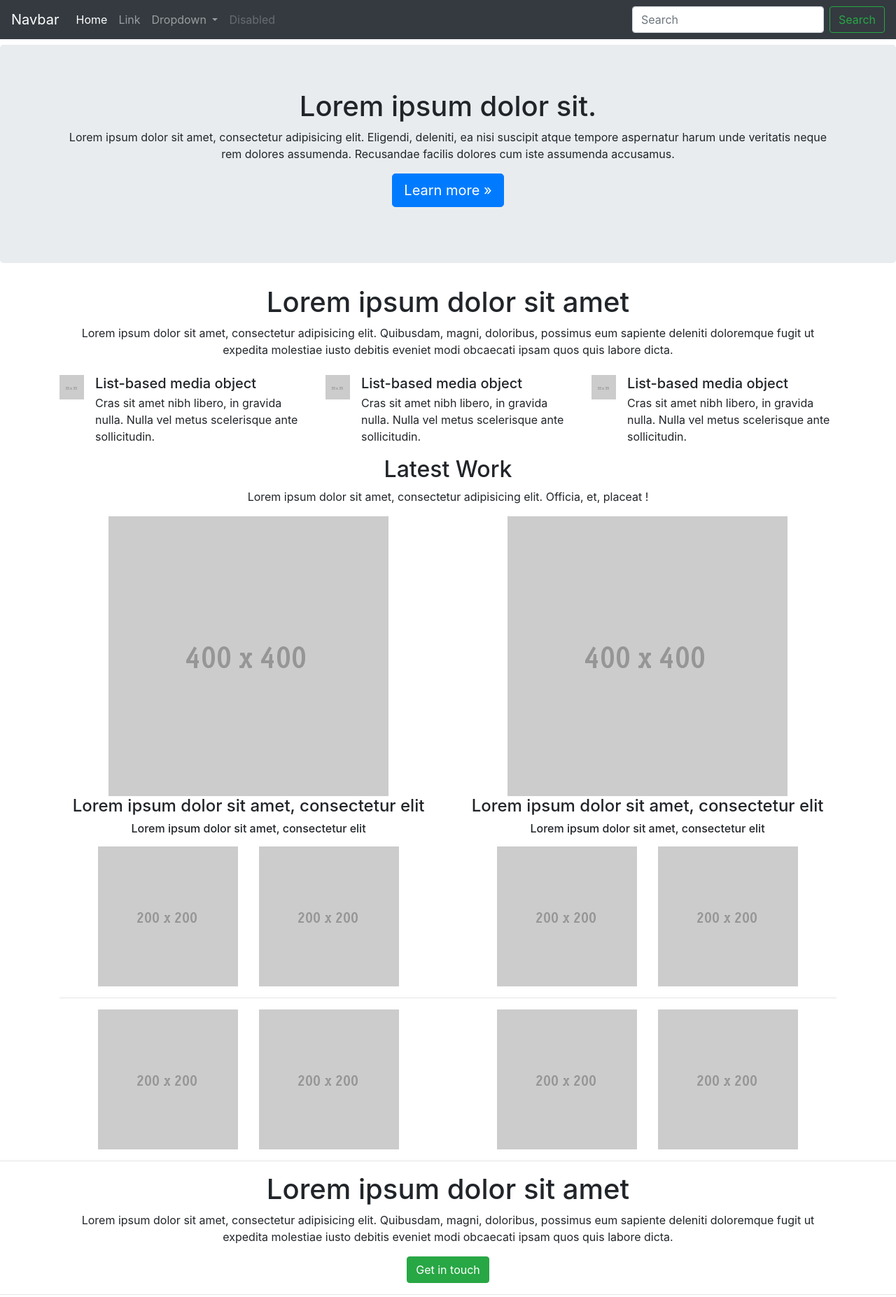
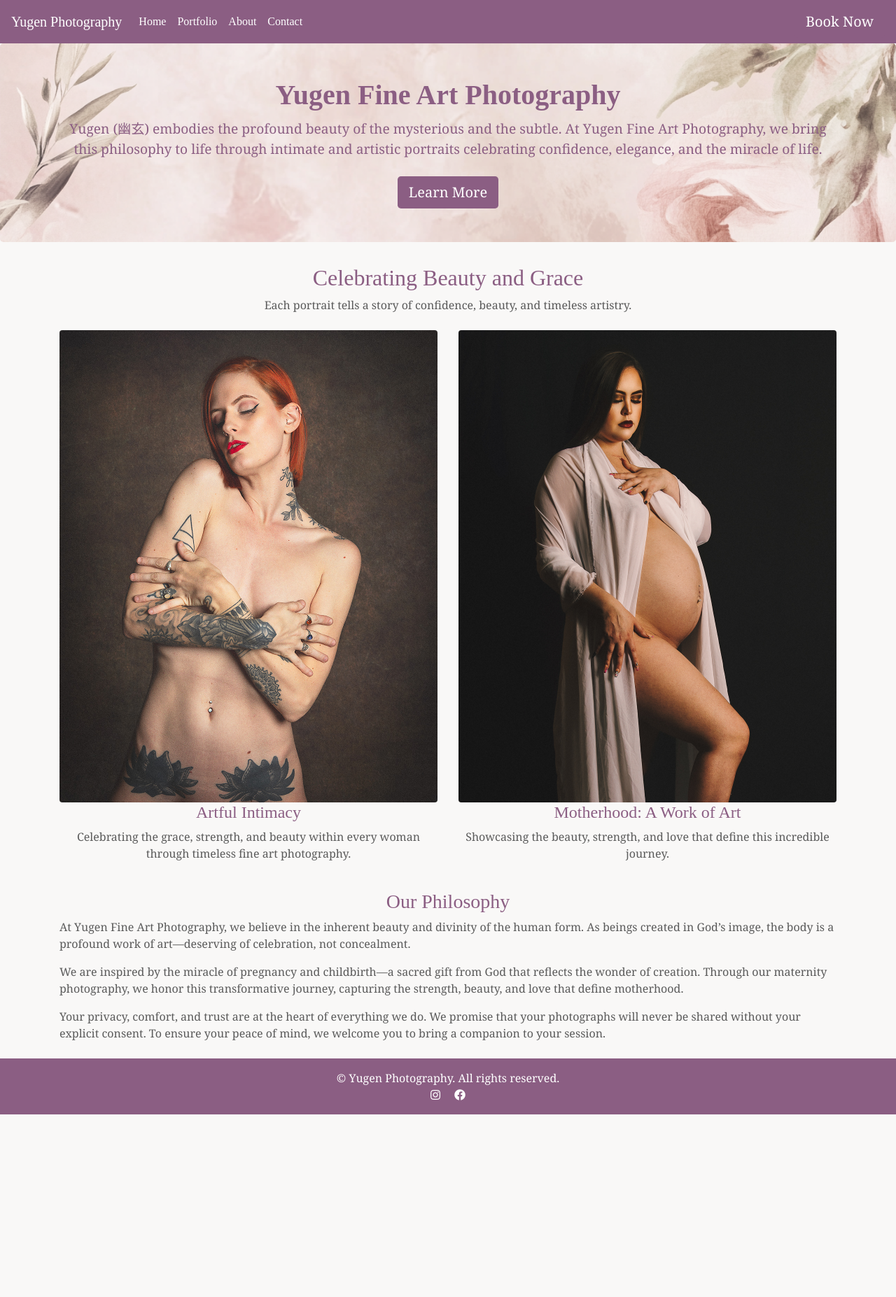
Before and after one commit to YugenPhotog/Fine-Art-Photography, a plain HTML site: page Index.html in a window 1280 px wide. Shown: the top 1854 px of the page at 70% size. After the commit the page ends 1593 px from the top, so only its background shows below. Drawn offline with Linux system fonts and the light colour scheme.

Commit message:
Add files via upload

```diff
--- a/Index.html
+++ b/Index.html
@@ -4,15 +4,81 @@
     <meta charset="utf-8">
     <meta http-equiv="X-UA-Compatible" content="IE=edge">
     <meta name="viewport" content="width=device-width, initial-scale=1">
-    <title>Bootstrap Portfolio Page Template</title>
+    <title>Yugen Fine Art Photography</title>
     <!-- Bootstrap -->
     <link href="css/bootstrap-4.4.1.css" rel="stylesheet">
+    <link rel="stylesheet" href="https://cdnjs.cloudflare.com/ajax/libs/font-awesome/5.15.4/css/all.min.css">
+    <style>
+      /* Custom Styling */
+      body {
+        font-family: "Georgia", serif;
+        background-color: #f9f8f7;
+        color: #5a5a5a;
+      }
+      .navbar {
+        background-color: #8b5e83;
+      }
+      .navbar-brand, .nav-link {
+        font-family: "Playfair Display", serif;
+        color: #ffffff !important;
+      }
+      .jumbotron {
+        background: url('images/Shared/jumbotron.png') center/cover no-repeat;
+        color: #8b5e83;
+        padding: 3rem 2rem;
+      }
+      .jumbotron h1 {
+        font-family: "Playfair Display", serif;
+        font-size: 2.5rem;
+        font-weight: bold;
+        line-height: 1.3;
+      }
+      .jumbotron p {
+        font-size: 1.2rem;
+        line-height: 1.5;
+        margin-bottom: 1.5rem;
+      }
+      .btn-primary {
+        background-color: #8b5e83;
+        border: none;
+      }
+      .btn-primary:hover {
+        background-color: #6a4664;
+      }
+      h2, h3, h4 {
+        color: #8b5e83;
+        font-family: "Playfair Display", serif;
+      }
+      .img-fluid {
+        transition: transform 0.3s ease-in-out;
+      }
+      .img-fluid:hover {
+        transform: scale(1.05);
+      }
+      footer {
+        background-color: #8b5e83;
+        color: #ffffff;
+        padding: 1rem 0;
+      }
+      footer p, footer a {
+        margin: 0;
+        color: #ffffff;
+      }
+      footer a:hover {
+        text-decoration: underline;
+      }
+      @media (max-width: 768px) {
+        .jumbotron, section {
+          padding: 1rem;
+        }
+      }
+    </style>
   </head>
   <body>
-    <nav class="navbar navbar-expand-lg navbar-dark bg-dark">
-      <a class="navbar-brand" href="#">Navbar</a>
+    <nav class="navbar navbar-expand-lg">
+      <a class="navbar-brand" href="#">Yugen Photography</a>
       <button class="navbar-toggler" type="button" data-toggle="collapse" data-target="#navbarSupportedContent" aria-controls="navbarSupportedContent" aria-expanded="false" aria-label="Toggle navigation">
-      <span class="navbar-toggler-icon"></span>
+        <span class="navbar-toggler-icon"></span>
       </button>
       <div class="collapse navbar-collapse" id="navbarSupportedContent">
         <ul class="navbar-nav mr-auto">
@@ -20,180 +86,70 @@
             <a class="nav-link" href="#">Home <span class="sr-only">(current)</span></a>
           </li>
           <li class="nav-item">
-            <a class="nav-link" href="#">Link</a>
-          </li>
-          <li class="nav-item dropdown">
-            <a class="nav-link dropdown-toggle" href="#" id="navbarDropdown" role="button" data-toggle="dropdown" aria-haspopup="true" aria-expanded="false">
-            Dropdown
-            </a>
-            <div class="dropdown-menu" aria-labelledby="navbarDropdown">
-              <a class="dropdown-item" href="#">Action</a>
-              <a class="dropdown-item" href="#">Another action</a>
-              <div class="dropdown-divider"></div>
-              <a class="dropdown-item" href="#">Something else here</a>
-            </div>
+            <a class="nav-link" href="#">Portfolio</a>
           </li>
           <li class="nav-item">
-            <a class="nav-link disabled" href="#">Disabled</a>
+            <a class="nav-link" href="#">About</a>
+          </li>
+          <li class="nav-item">
+            <a class="nav-link" href="#">Contact</a>
           </li>
         </ul>
-        <form class="form-inline my-2 my-lg-0">
-          <input class="form-control mr-sm-2" type="search" placeholder="Search" aria-label="Search">
-          <button class="btn btn-outline-success my-2 my-sm-0" type="submit">Search</button>
-        </form>
+        <a class="btn btn-primary btn-lg" href="contact.html" role="button">Book Now</a>
       </div>
     </nav>
     <section>
-      <div class="jumbotron text-center mt-2">
+      <div class="jumbotron text-center">
         <div class="container">
-          <div class="row">
-            <div class="col-12">
-              <h1>Lorem ipsum dolor sit.</h1>
-              <p>Lorem ipsum dolor sit amet, consectetur adipisicing elit. Eligendi, deleniti, ea nisi suscipit atque tempore aspernatur harum unde veritatis neque rem dolores assumenda. Recusandae facilis dolores cum iste assumenda accusamus.</p>
-              <p><a class="btn btn-primary btn-lg" href="#" role="button">Learn more »</a></p>
-            </div>
+          <h1>Yugen Fine Art Photography</h1>
+          <p>Yugen (幽玄) embodies the profound beauty of the mysterious and the subtle. At Yugen Fine Art Photography, we bring this philosophy to life through intimate and artistic portraits celebrating confidence, elegance, and the miracle of life.</p>
+          <a class="btn btn-primary btn-lg" href="#" role="button">Learn More</a>
+        </div>
+      </div>
+    </section>
+    <section>
+      <div class="container">
+        <div class="text-center mb-4">
+          <h2>Celebrating Beauty and Grace</h2>
+          <p>Each portrait tells a story of confidence, beauty, and timeless artistry.</p>
+        </div>
+        <div class="row">
+          <!-- Artful Intimacy Section -->
+          <div class="col-md-6 text-center">
+            <img class="img-fluid rounded" src="images/Boudoir/Kimberly/Kimberly, Fine Art Nude (by YugenPhotog).jpg" alt="Kimberly, Fine Art Nude (by YugenPhotog)" style="max-width: 100%; height: auto;">
+            <h4>Artful Intimacy</h4>
+            <p>Celebrating the grace, strength, and beauty within every woman through timeless fine art photography.</p>
+          </div>
+          <!-- Motherhood: A Work of Art Section -->
+          <div class="col-md-6 text-center">
+            <img class="img-fluid rounded" src="images/Maternity/Abby/SLA_4607.jpg" alt="The Glow of Creation - A Mother’s Radiance, by (c) Steven Austin" style="max-width: 100%; height: auto;">
+            <h4>Motherhood: A Work of Art</h4>
+            <p>Showcasing the beauty, strength, and love that define this incredible journey.</p>
           </div>
         </div>
       </div>
     </section>
     <section>
-      <div class="container">
-        <div class="row">
-          <div class="col-12 text-center">
-            <h1>Lorem ipsum dolor sit amet</h1>
-            <p>Lorem ipsum dolor sit amet, consectetur adipisicing elit. Quibusdam, magni, doloribus, possimus eum sapiente deleniti doloremque fugit ut expedita molestiae iusto debitis eveniet modi obcaecati ipsam quos quis labore dicta.</p>
-          </div>
+      <div class="container my-4">
+        <div class="text-center">
+          <h3>Our Philosophy</h3>
         </div>
+        <blockquote>
+          At Yugen Fine Art Photography, we believe in the inherent beauty and divinity of the human form. As beings created in God’s image, the body is a profound work of art—deserving of celebration, not concealment.
+        </blockquote>
+        <p>We are inspired by the miracle of pregnancy and childbirth—a sacred gift from God that reflects the wonder of creation. Through our maternity photography, we honor this transformative journey, capturing the strength, beauty, and love that define motherhood.</p>
+        <p>Your privacy, comfort, and trust are at the heart of everything we do. We promise that your photographs will never be shared without your explicit consent. To ensure your peace of mind, we welcome you to bring a companion to your session.</p>
       </div>
     </section>
-    <section>
-      <div class="container mt-2">
-        <div class="row">
-          <div class="col-md-4 col-12">
-            <ul class="list-unstyled">
-              <li class="media">
-                <img class="mr-3" src="images/35X35.gif" alt="Generic placeholder image">
-                <div class="media-body">
-                  <h5 class="mt-0 mb-1">List-based media object</h5>
-                  Cras sit amet nibh libero, in gravida nulla. Nulla vel metus scelerisque ante sollicitudin.
-                </div>
-              </li>
-            </ul>
-          </div>
-          <div class="col-md-4 col-12">
-            <ul class="list-unstyled">
-              <li class="media">
-                <img class="mr-3" src="images/35X35.gif" alt="Generic placeholder image">
-                <div class="media-body">
-                  <h5 class="mt-0 mb-1">List-based media object</h5>
-                  Cras sit amet nibh libero, in gravida nulla. Nulla vel metus scelerisque ante sollicitudin.
-                </div>
-              </li>
-            </ul>
-          </div>
-          <div class="col-md-4 col-12">
-            <ul class="list-unstyled">
-              <li class="media">
-                <img class="mr-3" src="images/35X35.gif" alt="Generic placeholder image">
-                <div class="media-body">
-                  <h5 class="mt-0 mb-1">List-based media object</h5>
-                  Cras sit amet nibh libero, in gravida nulla. Nulla vel metus scelerisque ante sollicitudin.
-                </div>
-              </li>
-            </ul>
-          </div>
-        </div>
-      </div>
-    </section>
-    <section>
-      <div class="container">
-        <div class="row">
-          <div class="col-12 text-center">
-            <h2>Latest Work</h2>
-            <p>Lorem ipsum dolor sit amet, consectetur adipisicing elit. Officia, et, placeat !</p>
-          </div>
-        </div>
-        <div class="row">
-          <div class="col-md-6 col-12 text-center">
-            <img class="img-fluid" src="images/400x400.gif" alt="">
-            <h4>Lorem ipsum dolor sit amet, consectetur elit</h4>
-            <h6>Lorem ipsum dolor sit amet, consectetur elit</h6>
-          </div>
-          <div class="col-md-6 col-12 text-center mt-md-0 mt-2">
-            <img class="img-fluid" src="images/400x400.gif" alt="">
-            <h4>Lorem ipsum dolor sit amet, consectetur elit</h4>
-            <h6>Lorem ipsum dolor sit amet, consectetur elit</h6>
-          </div>
-        </div>
-        <div class="row mt-2">
-          <div class="col-md-3 col-6"><img class="img-fluid float-right" src="images/200x200.gif" alt=""></div>
-          <div class="col-md-3 col-6"><img class="img-fluid float-left" src="images/200x200.gif" alt=""></div>
-          <div class="col-md-3 col-6 mt-md-0 mt-1"><img class="img-fluid float-right" src="images/200x200.gif" alt=""></div>
-          <div class="col-md-3 col-6 mt-md-0 mt-1"><img class="img-fluid float-left" src="images/200x200.gif" alt=""></div>
-        </div>
-        <hr>
-        <div class="row">
-          <div class="col-md-3 col-6"><img class="img-fluid float-right" src="images/200x200.gif" alt=""></div>
-          <div class="col-md-3 col-6"><img class="img-fluid float-left" src="images/200x200.gif" alt=""></div>
-          <div class="col-md-3 col-6 mt-md-0 mt-1"><img class="img-fluid float-right" src="images/200x200.gif" alt=""></div>
-          <div class="col-md-3 col-6 mt-md-0 mt-1"><img class="img-fluid float-left" src="images/200x200.gif" alt=""></div>
-        </div>
-      </div>
-    </section>
-    <hr>
-    <section>
-      <div class="container">
-        <div class="row">
-          <div class="col-12 text-center">
-            <h1>Lorem ipsum dolor sit amet</h1>
-            <p>Lorem ipsum dolor sit amet, consectetur adipisicing elit. Quibusdam, magni, doloribus, possimus eum sapiente deleniti doloremque fugit ut expedita molestiae iusto debitis eveniet modi obcaecati ipsam quos quis labore dicta.</p>
-            <button type="button" class="btn btn-success">Get in touch</button>
-          </div>
-        </div>
-      </div>
-    </section>
-    <hr>
-    <div class="section">
-      <div class="container">
-        <div class="row">
-          <div class="col-md-4 col-12">
-            <h3 class="text-center">WHO WE ARE</h3>
-            <p>Lorem ipsum dolor sit amet, consectetur adipisicing elit. Repellendus, ducimus, sit, quibusdam quidem recusandae veniam eos quod error nisi repellat excepturi laboriosam aspernatur suscipit possimus consectetur dolores nihil labore quas eius illo accusamus nulla sed blanditiis porro accusantium. Perspiciatis, perferendis!</p>
-          </div>
-          <div class="col-md-4 col-12">
-            <h3 class="text-center">GET IN TOUCH</h3>
-            <address class="text-center">
-              <strong>MyCompany, Inc.</strong><br>
-              Sunny Autumn Plaza, Grand Coulee,<br>
-              CA, 91308-4075, US<br>
-              <abbr title="Phone">P:</abbr> (123) 456-7890
-            </address>
-          </div>
-          <div class="col-md-4 col-12">
-            <h3 class="text-center">NEWSLETTER</h3>
-            <form>
-              <div class="form-group col-12">
-                <input type="email" class="form-control" id="exampleInputEmail1" placeholder="Enter email">
-                <button type="submit" class="btn btn-dark mt-2">Subscribe</button>
-              </div>
-            </form>
-          </div>
-        </div>
-      </div>
-    </div>
-    <hr>
     <footer class="text-center">
       <div class="container">
-        <div class="row">
-          <div class="col-12">
-            <p>Copyright © MyCompany. All rights reserved.</p>
-          </div>
-        </div>
+        <p>&copy; Yugen Photography. All rights reserved.</p>
+        <a href="#" class="text-white"><i class="fab fa-instagram"></i></a>
+        <a href="#" class="text-white ml-3"><i class="fab fa-facebook"></i></a>
       </div>
     </footer>
-    <!-- jQuery (necessary for Bootstrap's JavaScript plugins) -->
+    <!-- jQuery and Bootstrap JS -->
     <script src="js/jquery-3.4.1.min.js"></script>
-    <!-- Include all compiled plugins (below), or include individual files as needed -->
     <script src="js/popper.min.js"></script>
     <script src="js/bootstrap-4.4.1.js"></script>
   </body>
```
Also changed, not shown: images/Boudoir/Kimberly/Kimberly, Fine Art Nude (by YugenPhotog).jpg (added), images/Maternity/Abby/SLA_4607.jpg (added), images/Maternity/Abby/The Glow of Creation- A Mother’s Radiance, by (c) Steven Austin, SLA_4586.jpg (added), images/Maternity/Abby/The Glow of Creation- A Mother’s Radiance, by (c) Steven Austin, SLA_4607.jpg (added), images/Shared/jumbotron.png (added).
